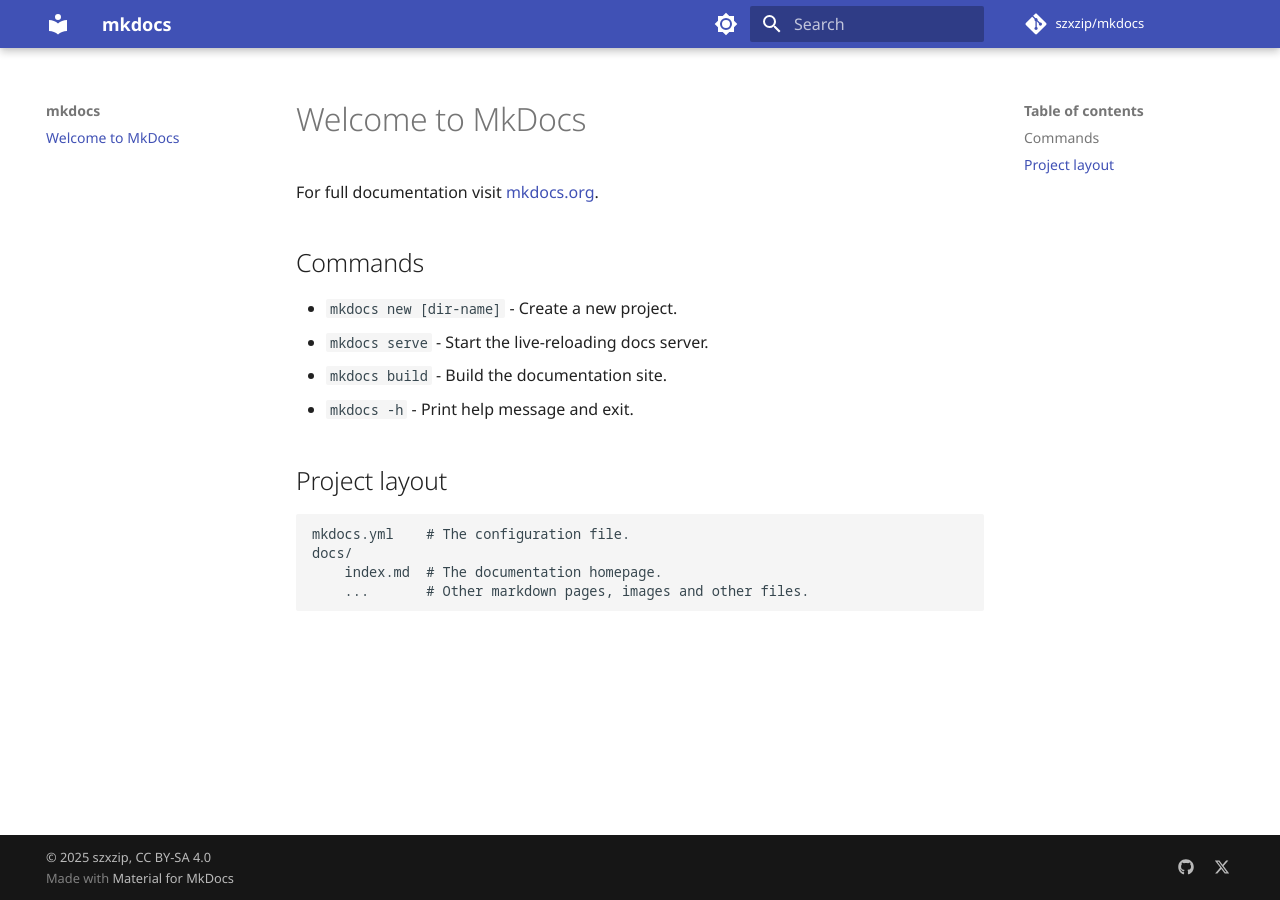
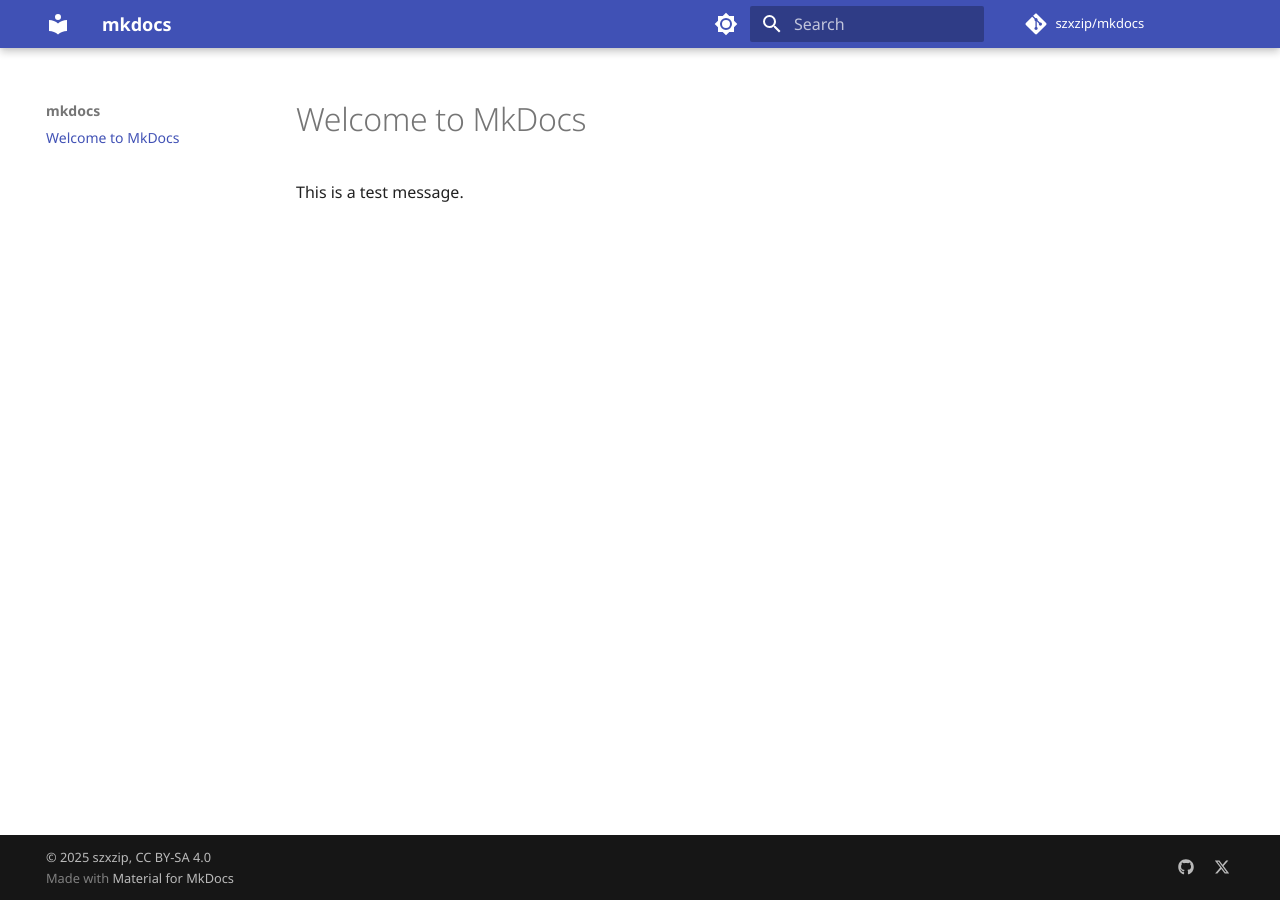
Before and after one commit to szxzip/mkdocs, an MkDocs documentation site: the page built from docs/index.md, in a window 1280 px wide. Built offline with MkDocs 1.6.1 and Material for MkDocs 9.7.7, drawn with Linux system fonts in a browser that asks for light colours; comment, search, counter and statistics services are not loaded.

Commit message:
feat: fill content

```diff
--- a/docs/index.md
+++ b/docs/index.md
@@ -1,17 +1,3 @@
 # Welcome to MkDocs
 
-For full documentation visit [mkdocs.org](https://www.mkdocs.org).
-
-## Commands
-
-* `mkdocs new [dir-name]` - Create a new project.
-* `mkdocs serve` - Start the live-reloading docs server.
-* `mkdocs build` - Build the documentation site.
-* `mkdocs -h` - Print help message and exit.
-
-## Project layout
-
-    mkdocs.yml    # The configuration file.
-    docs/
-        index.md  # The documentation homepage.
-        ...       # Other markdown pages, images and other files.
+This is a test message.
```
